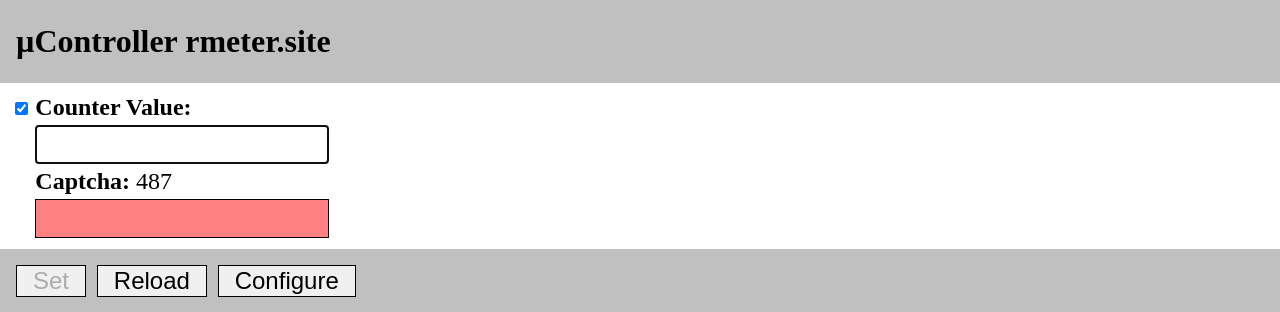
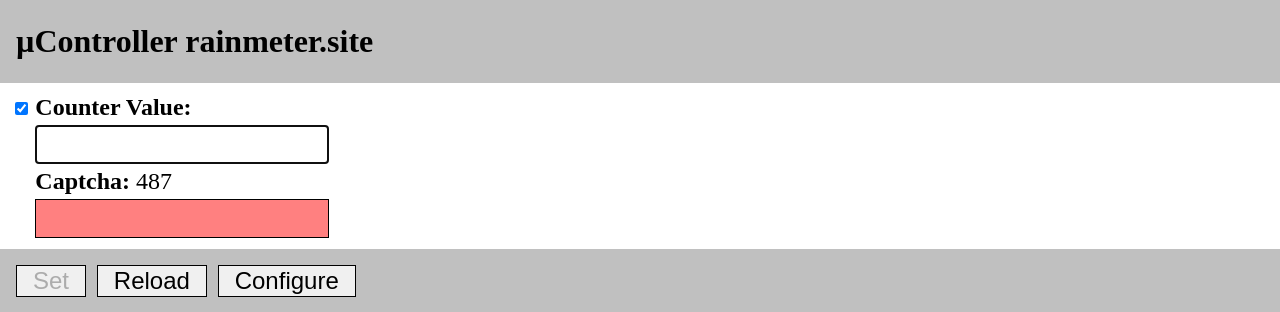
Before and after one commit to gromeck/CountRain, a PHP site: page /index.php in a window 1280 px wide. Shown: the top 312 px of the page. Run offline with PHP 8.4, Linux system fonts and the light colour scheme; data that the repository does not hold is empty.

Commit message:
changed the device hostname

```diff
--- a/httpd/index.php
+++ b/httpd/index.php
@@ -10,7 +10,7 @@
 /*
 **	hostname of the uController
 */
-define('UCONTROLLER','rmeter.site');
+define('UCONTROLLER','rainmeter.site');
 define('CAPTCHA_LENGTH',3);
 
 /*
```
